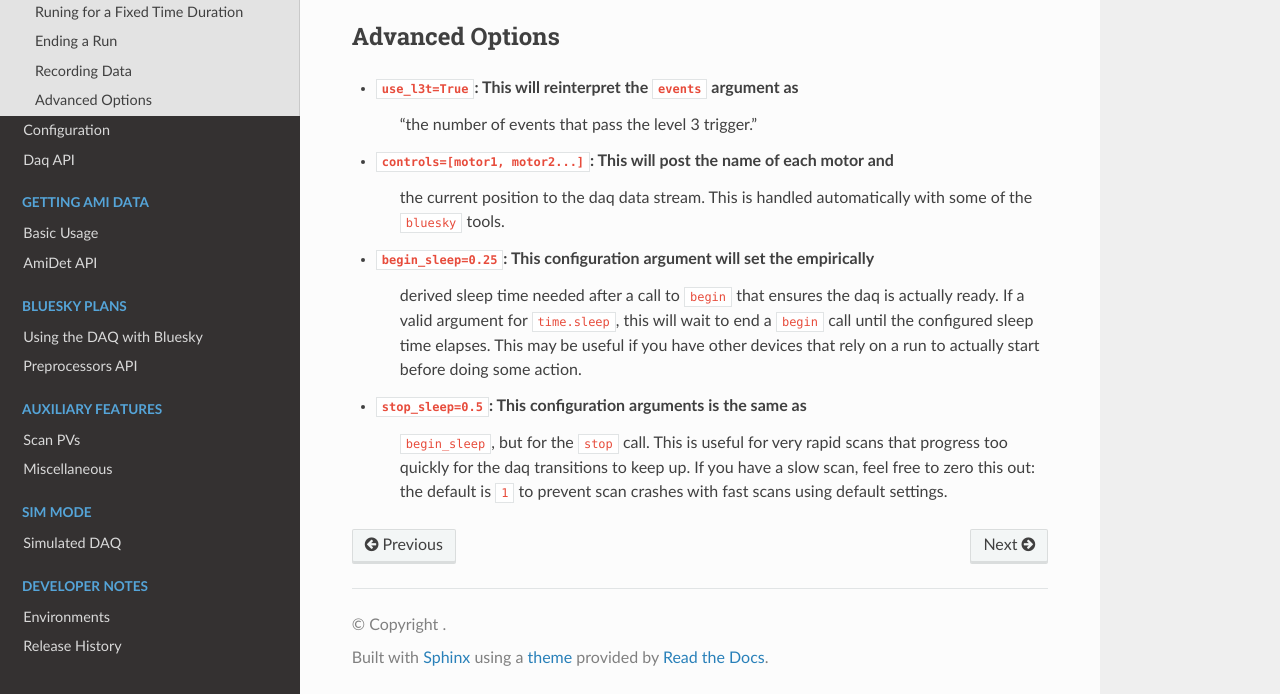
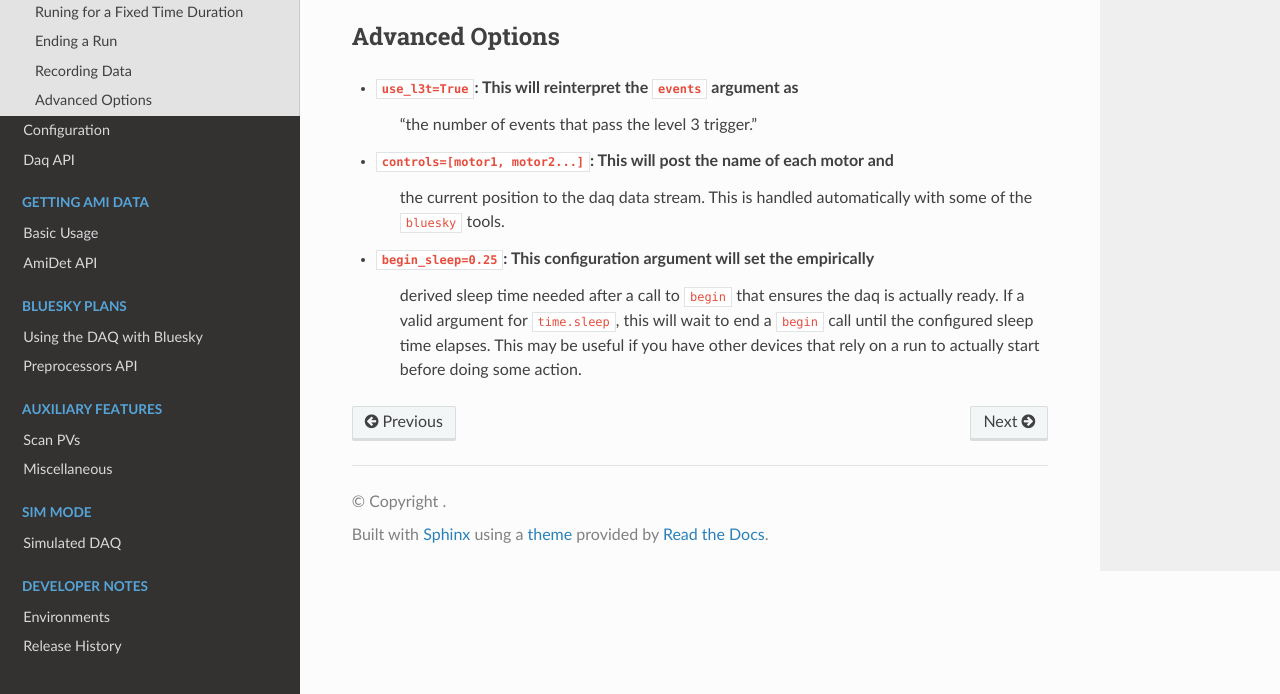
Before and after one commit to slactjohnson/pcdsdaq, a Sphinx documentation site: the page built from docs/source/daq_basic.rst, in a window 1280 px wide and 900 px high, scrolled down 2508 px, cut to the strip 206-900 px from the top of the window. Built offline with Sphinx 7.4.7 and the Read the Docs theme 2.0.0, drawn with Linux system fonts in a browser that asks for light colours.

Commit message:
DOC: remove the arg that I removed

```diff
--- a/docs/source/daq_basic.rst
+++ b/docs/source/daq_basic.rst
@@ -164,9 +164,3 @@ Advanced Options
                     until the configured sleep time elapses. This may be
                     useful if you have other devices that rely on a run to
                     actually start before doing some action.
-- ``stop_sleep=0.5``: This configuration arguments is the same as
-                    ``begin_sleep``, but for the ``stop`` call. This is useful
-                    for very rapid scans that progress too quickly for the daq
-                    transitions to keep up. If you have a slow scan, feel free
-                    to zero this out: the default is ``1`` to prevent scan
-                    crashes with fast scans using default settings.
```
